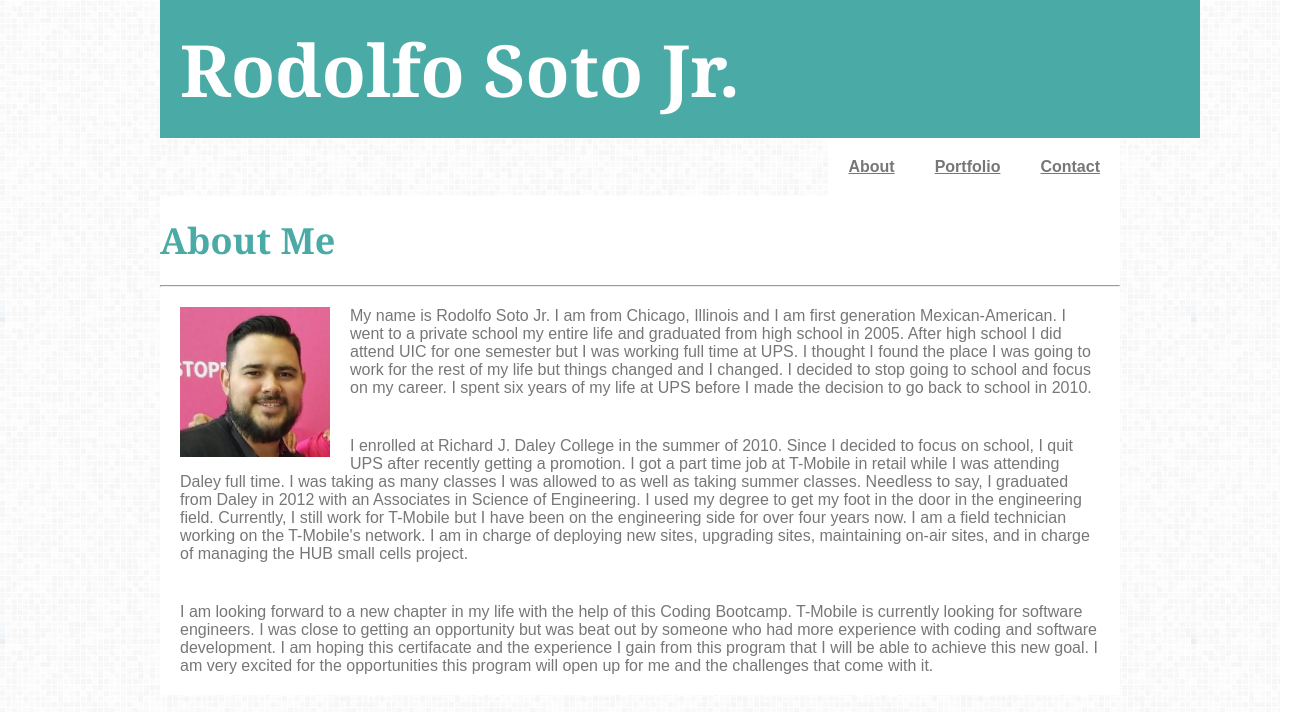
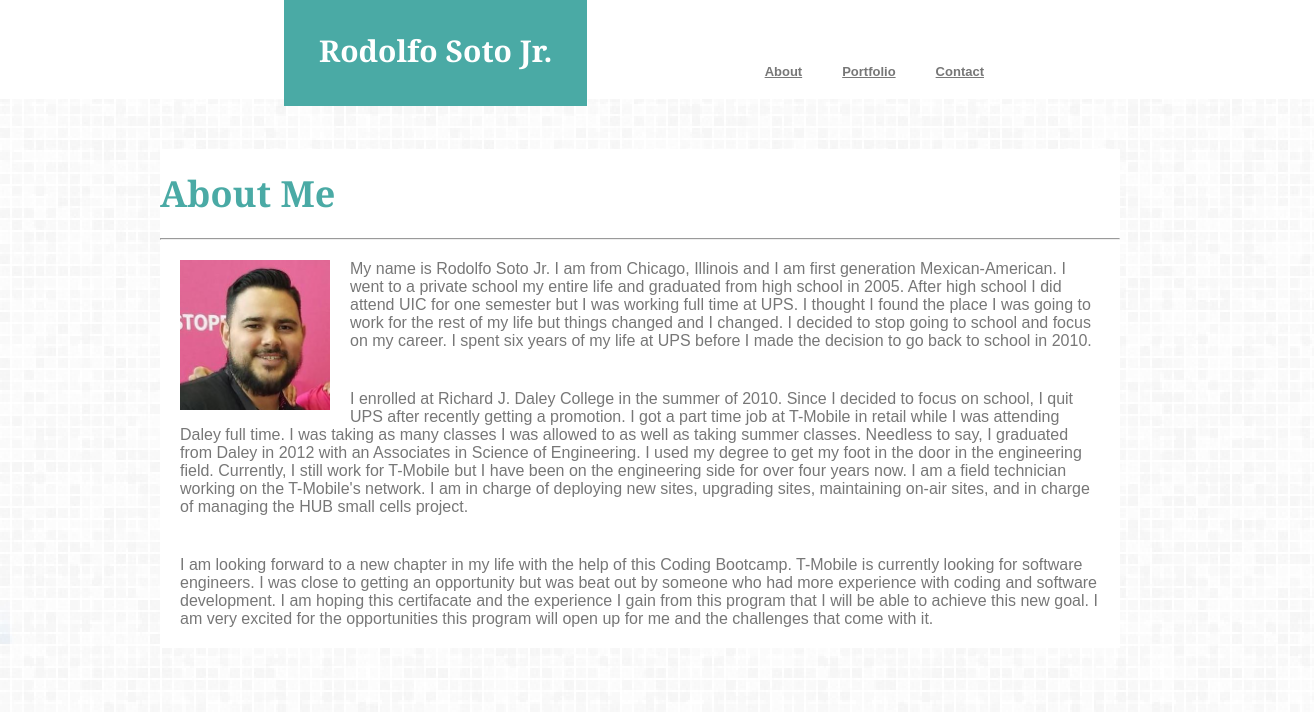
Before and after one commit to rodolfosotojr/Basic-Portfolio, a plain HTML site: page index.html in a window 1280 px wide. Shown: the whole page, 1314 px wide, since content can reach past the window. Drawn offline with Linux system fonts and the light colour scheme; a script that the page names is missing.

Commit message:
index file final version

```diff
--- a/assets/css/style.css
+++ b/assets/css/style.css
@@ -1,33 +1,45 @@
 * {
     margin: 0 auto;
     padding: 0;
+
 }
 
 body {
-    width: 960px;
-    background-image: url('../images/grey/grey.png');
+    background-image: url('../images/grey/grey_@2X.png');
+    background-size:
+
+
 
 }
 
-#header {
-    width: 1000px;
+.section {
+    width: 100%;
     background-color: #ffffff;
-    float: left;
-    font-size: 36px;
-    padding: 20px;
-    background-color: #4aaaa5;
+    color: #ffffff;
+    font-size: 23px;
+    padding: 17px;
+    height: 65px;
     color: #ffffff;
     font-family: Georgia, 'Times New Roman', Times, serif;
+}
 
-
+#Name {
+    background-color: #4aaaa5;
+    width: fit-content;
+    padding: 35px;
+    font-size: 30px;
+    margin-left: 267px;
+    margin-top: -22px;
+    display: inline-flex;
 }
 
 #Links {
     display: inline-flex;
     float: right;
     background-color: #ffffff;
-    margin-left: auto;
-
+    margin-right: 293px;
+    margin-top: 27px;
+    font-size: 13px;
 }
 
 .About {
@@ -62,6 +74,11 @@ body {
 
 }
 
+.About-Me {
+    width: 960px;
+    padding: 50px;
+}
+
 img {
     float: left;
     width: 150px;
--- a/index.html
+++ b/index.html
@@ -7,17 +7,23 @@
     <meta name="viewport" content="width=device-width, initial-scale=1">
     <link rel="stylesheet" type="text/css" media="screen" href="assets/css/style.css" />
     <script src="main.js"></script>
+
+
 </head>
+
 <body>
-    <div id="header">
-    <h1 id="Name">Rodolfo Soto Jr.</h1>
-    </div>
 
-    <div id="Links">
-            <p><b><a class="About" href="index.html" target="About Me">About</a></b></p>
-            <p><b><a class="Portfolio" href="portfolio.html" target="Portfolio">Portfolio</a></b></p>
-            <p><b><a class="Contact" href="contact" target="Contact">Contact</a></b></p>
-    </div>
+        <div class="section">
+                <h1 id="Name">Rodolfo Soto Jr.</h1>
+                <div id="Links">
+                        <p><b><a class="About" href="index.html" target="About Me">About</a></b></p>
+                        <p><b><a class="Portfolio" href="portfolio.html" target="Portfolio">Portfolio</a></b></p>
+                        <p><b><a class="Contact" href="contact" target="Contact">Contact</a></b></p>
+                </div>
+        </div>
+
+    <div class="About-Me">
+
 
     <h1 class="clear">About Me</h1>
 
@@ -44,5 +50,7 @@
         this new goal. I am very excited for the opportunities this program will open up for me and the challenges that come with it.
     </p>
 
+    </div>
+
 </body>
 </html>
```
